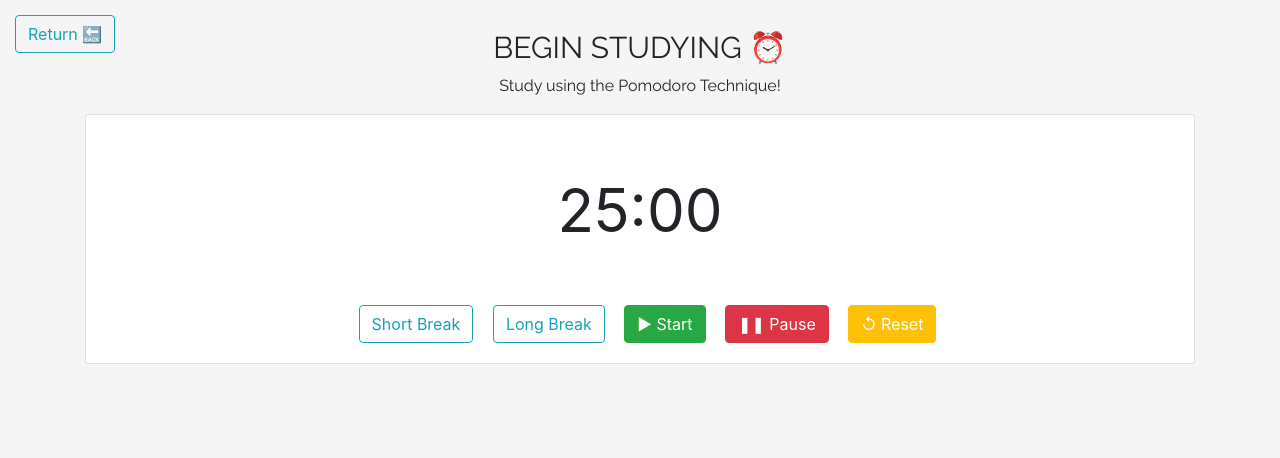
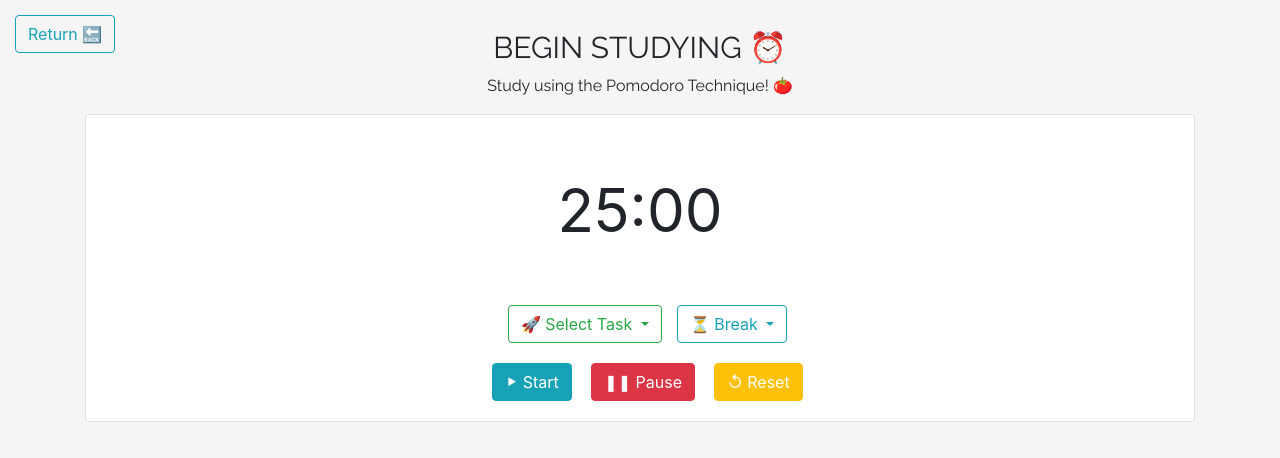
Before and after one commit to RayanH99/DesktopSchoolApp, an Electron app: page studyingassistant/src/pages/studyPage.html in a window 1280 px wide. Drawn offline with nearby package versions, Linux system fonts and the light colour scheme.

Commit message:
created dropdown buttons for selecting tasks and break lengths

```diff
--- a/studyingassistant/src/pages/studyPage.html
+++ b/studyingassistant/src/pages/studyPage.html
@@ -11,14 +11,29 @@
 <body>
     <div class="container">
         <h1 id="heading">BEGIN STUDYING ⏰</h1>
-        <p>Study using the Pomodoro Technique!</p>
+        <p>Study using the Pomodoro Technique! 🍅</p>
         <a href="mainWindow.html" class="btn btn-outline-info return-button">Return 🔙</a>
         <div class="card">
             <div class="card-body">
                 <div id="pomodoro-timer">25:00</div>
-                <button onclick = "shortBreak()" class="btn btn-outline-info top-buffer miscBtn">Short Break</button>
-                <button onclick = "longBreak()" class="btn btn-outline-info top-buffer miscBtn">Long Break</button>
-                <button onclick = "startTimer()" class="btn btn-success top-buffer miscBtn">&#9658 Start</button>
+                <div class="btn-group">
+                    <div class="dropdown">
+                        <button class="btn btn-outline-success top-buffer miscBtn dropdown-toggle dropdown-toggle" type="button" id="dropdownMenuButton" data-toggle="dropdown" aria-haspopup="true" aria-expanded="false">🚀 Select Task </button>
+                        <div class="dropdown-menu" aria-labelledby="dropdownMenuButton">
+                            <button onclick = "setTimer(25)" class="dropdown-item">✍ Regular Task | 25 minutes</button>
+                            <button onclick = "setTimer(45)" class="dropdown-item">📚 Extended Task | 45 minutes</button>
+                        </div>
+                    </div>
+                    <div class="dropdown">
+                        <button class="btn btn-outline-info top-buffer miscBtn dropdown-toggle dropdown-toggle" type="button" id="dropdownMenuButton" data-toggle="dropdown" aria-haspopup="true" aria-expanded="false">⏳ Break </button>
+                        <div class="dropdown-menu" aria-labelledby="dropdownMenuButton">
+                            <button class="dropdown-item" onclick="breakTimer(5)">🥪 Short Break | 5 minutes</button>
+                            <button class="dropdown-item" onclick="breakTimer(15)">😴 Long Break | 15 minutes</button>
+                        </div>
+                    </div>
+                </div>
+                <br>
+                <button onclick = "startTimer()" class="btn btn-info top-buffer miscBtn">&#11208 Start</button>
                 <button onclick = "stopTimer()" class="btn btn-danger top-buffer miscBtn">&#10074&#10074 Pause</button>
                 <button onclick = "resetTimer()" class="btn btn-warning top-buffer miscBtn">↺ Reset</button>
                 </div>
@@ -26,6 +41,12 @@
         </div>
     </div>
 
+    <!--javascript files for bootstrap-->
+    <script src="https://code.jquery.com/jquery-3.4.1.slim.min.js" integrity="sha384-J6qa4849blE2+poT4WnyKhv5vZF5SrPo0iEjwBvKU7imGFAV0wwj1yYfoRSJoZ+n" crossorigin="anonymous"></script>
+    <script src="https://cdn.jsdelivr.net/npm/popper.js@1.16.0/dist/umd/popper.min.js" integrity="sha384-Q6E9RHvbIyZFJoft+2mJbHaEWldlvI9IOYy5n3zV9zzTtmI3UksdQRVvoxMfooAo" crossorigin="anonymous"></script>
+    <script src="https://stackpath.bootstrapcdn.com/bootstrap/4.4.1/js/bootstrap.min.js" integrity="sha384-wfSDF2E50Y2D1uUdj0O3uMBJnjuUD4Ih7YwaYd1iqfktj0Uod8GCExl3Og8ifwB6" crossorigin="anonymous"></script>
+
+    <!-- study page script -->
     <script src="../scripts/studyPage.js"></script>
 </body>
 </html>
--- a/studyingassistant/src/scripts/studyPage.js
+++ b/studyingassistant/src/scripts/studyPage.js
@@ -33,12 +33,12 @@
     stopTimer();
 }
 
-function shortBreak(){
-    startTime = 5;
+function setTimer(studyLength){
+    startTime = studyLength;
     resetTimer();
 }
 
-function longBreak(){
-    startTime = 15;
+function breakTimer(breakLength){
+    startTime = breakLength;
     resetTimer();
 }
```
